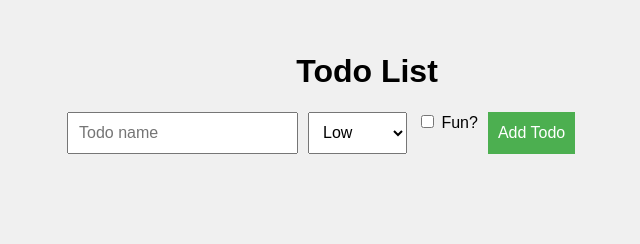
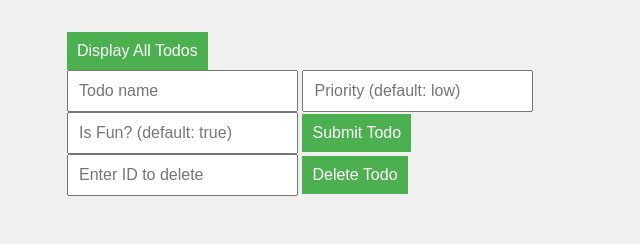
Before and after one commit to Kiwi-tec/todos-API-stateless, a website: page public/index.html in a window 1280 px wide. Shown: the whole page, without its empty margins (273-913 px from the left). Drawn offline with Linux system fonts and the light colour scheme; no server answers.

Commit message:
Update index.html

```diff
--- a/public/index.html
+++ b/public/index.html
@@ -7,18 +7,34 @@
   <link rel="stylesheet" href="style.css">
 </head>
 <body>
-  <h1>Todo List</h1>
-  <form id="todoForm">
-    <input type="text" id="name" placeholder="Todo name" required>
-    <select id="priority">
-      <option value="low">Low</option>
-      <option value="medium">Medium</option>
-      <option value="high">High</option>
-    </select>
-    <label><input type="checkbox" id="isFun"> Fun?</label>
-    <button type="submit">Add Todo</button>
-  </form>
-  <ul id="todoList"></ul>
+  <div class="container">
+    <!-- Display Todos Button -->
+    <div class="block">
+      <button id="displayTodos">Display All Todos</button>
+    </div>
+
+    <!-- Add Todo Form -->
+    <div class="block">
+      <input type="text" id="todoName" placeholder="Todo name" required>
+      <input type="text" id="todoPriority" placeholder="Priority (default: low)">
+      <input type="text" id="todoIsFun" placeholder="Is Fun? (default: true)">
+      <button id="submitTodo">Submit Todo</button>
+    </div>
+
+    <!-- Delete Todo Form -->
+    <div class="block">
+      <input type="number" id="todoIdToDelete" placeholder="Enter ID to delete">
+      <button id="deleteTodo">Delete Todo</button>
+    </div>
+
+    <!-- display items -->
+    <div class="block">
+      <pre id="todoDisplay"></pre>
+    </div>
+  </div>
+
+
+
   <script src="script.js"></script>
 </body>
 </html>
```
